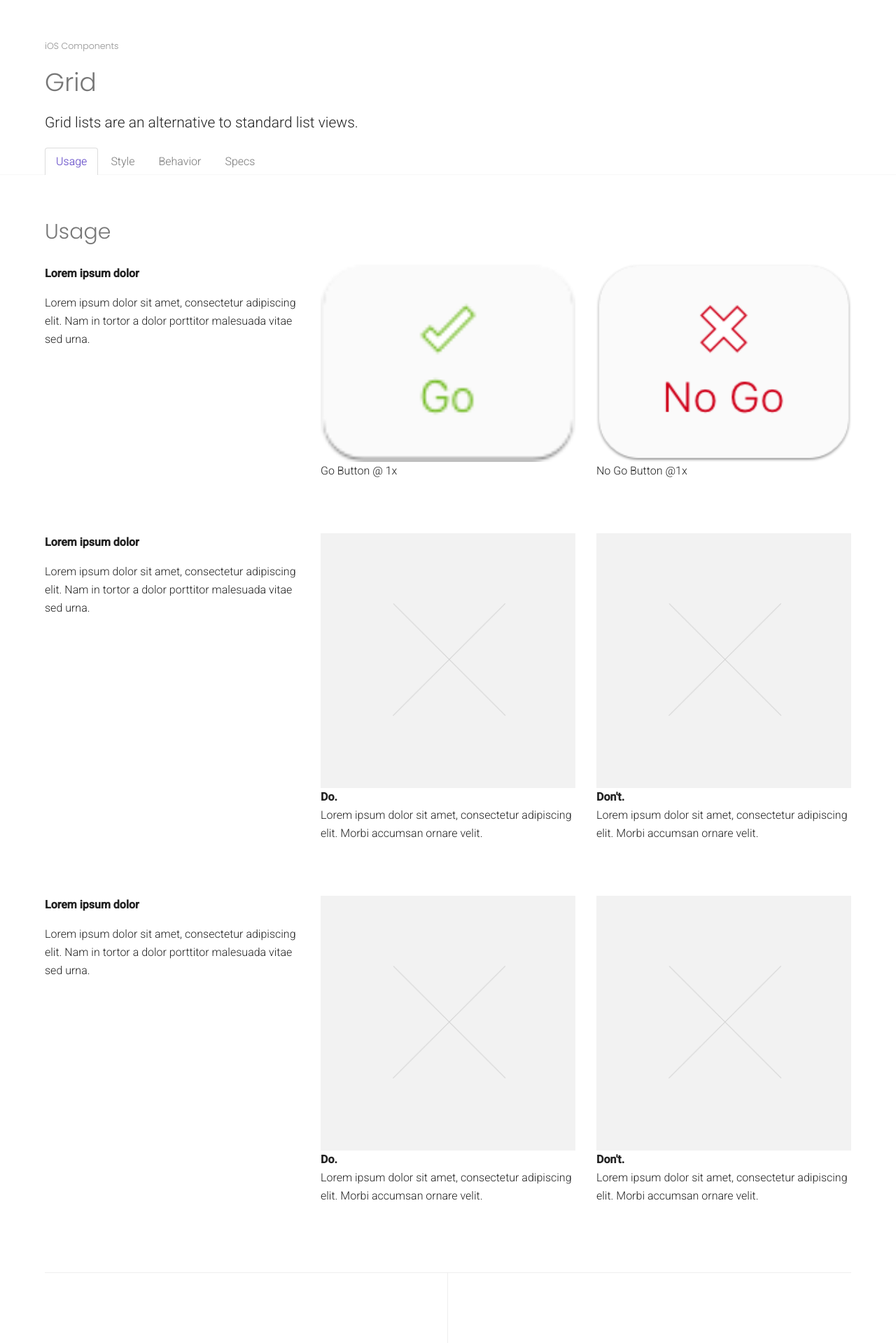
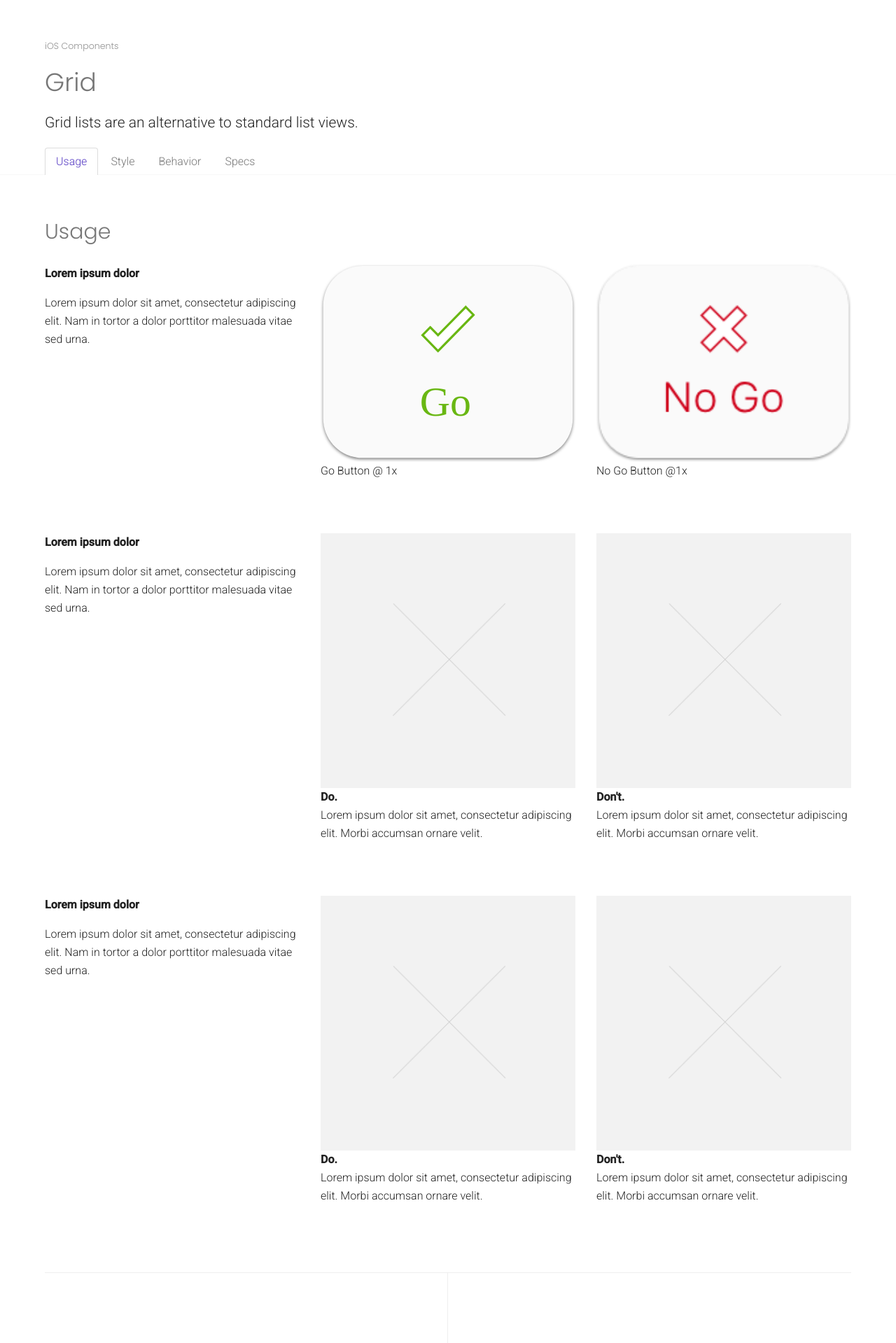
Before and after one commit to kendallsj/startbox, a Jekyll site: the page built from guidelines/ios/grid.html, in a window 1280 px wide. Shown: the whole page at 70% size. Built offline with Jekyll 4.4.1, drawn with Linux system fonts in a browser that asks for light colours; Markdown is read by kramdown in place of the engine named in the settings.

Commit message:
Update temp_tab_usage.html

```diff
--- a/_includes/examples/ios/temp_tab_usage.html
+++ b/_includes/examples/ios/temp_tab_usage.html
@@ -6,7 +6,7 @@
         <p>Lorem ipsum dolor sit amet, consectetur adipiscing elit. Nam in tortor a dolor porttitor malesuada vitae sed urna.</p>
     </div>
     <div class="col-4">
-    		<img src="{{site.baseurl}}/img/1x_Go_Button.png" class="block blank">
+    		<img src="{{site.baseurl}}/img/BTN_GO.svg" class="block blank">
         <p class="img-comment">Go Button @ 1x</p>
     </div>
 
```
